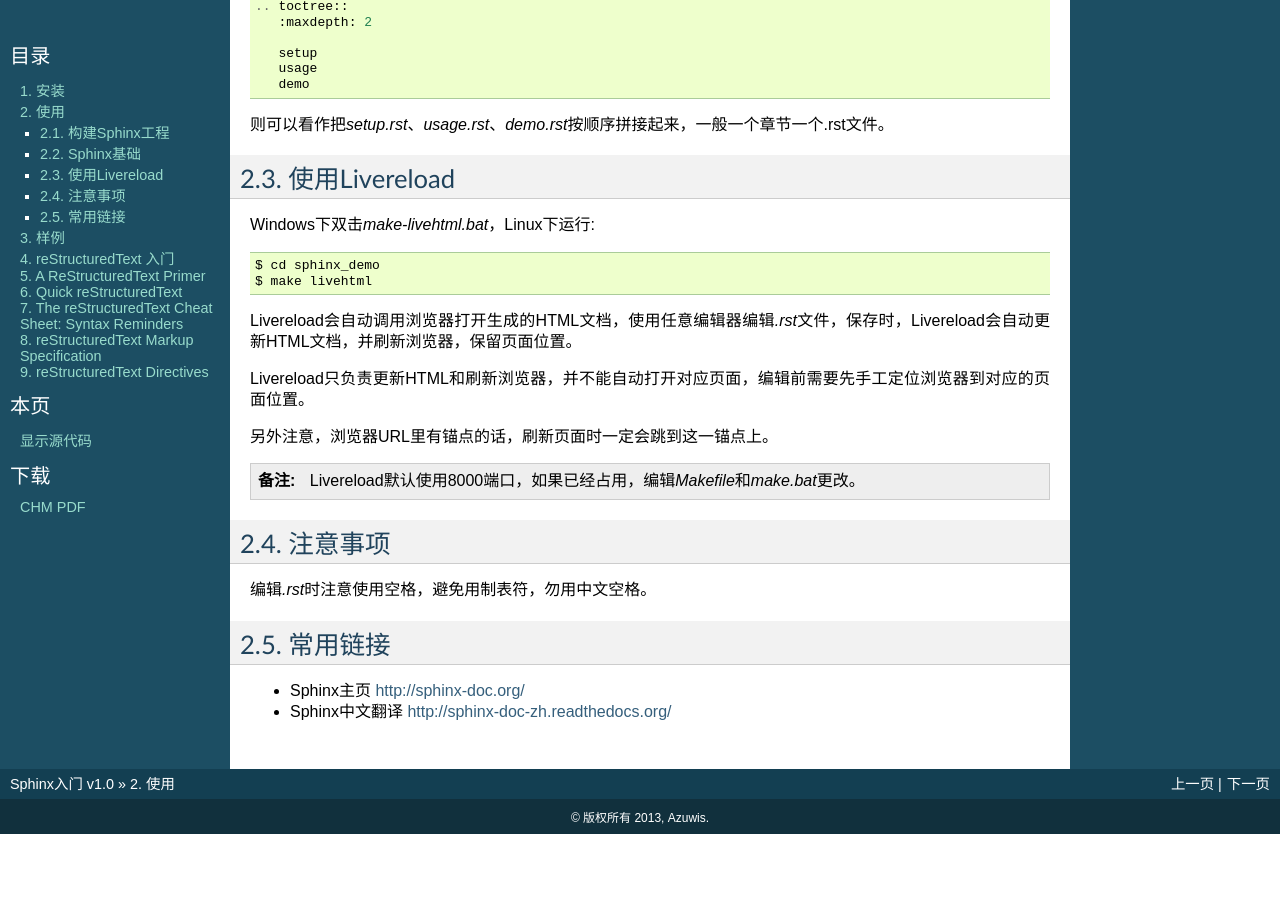
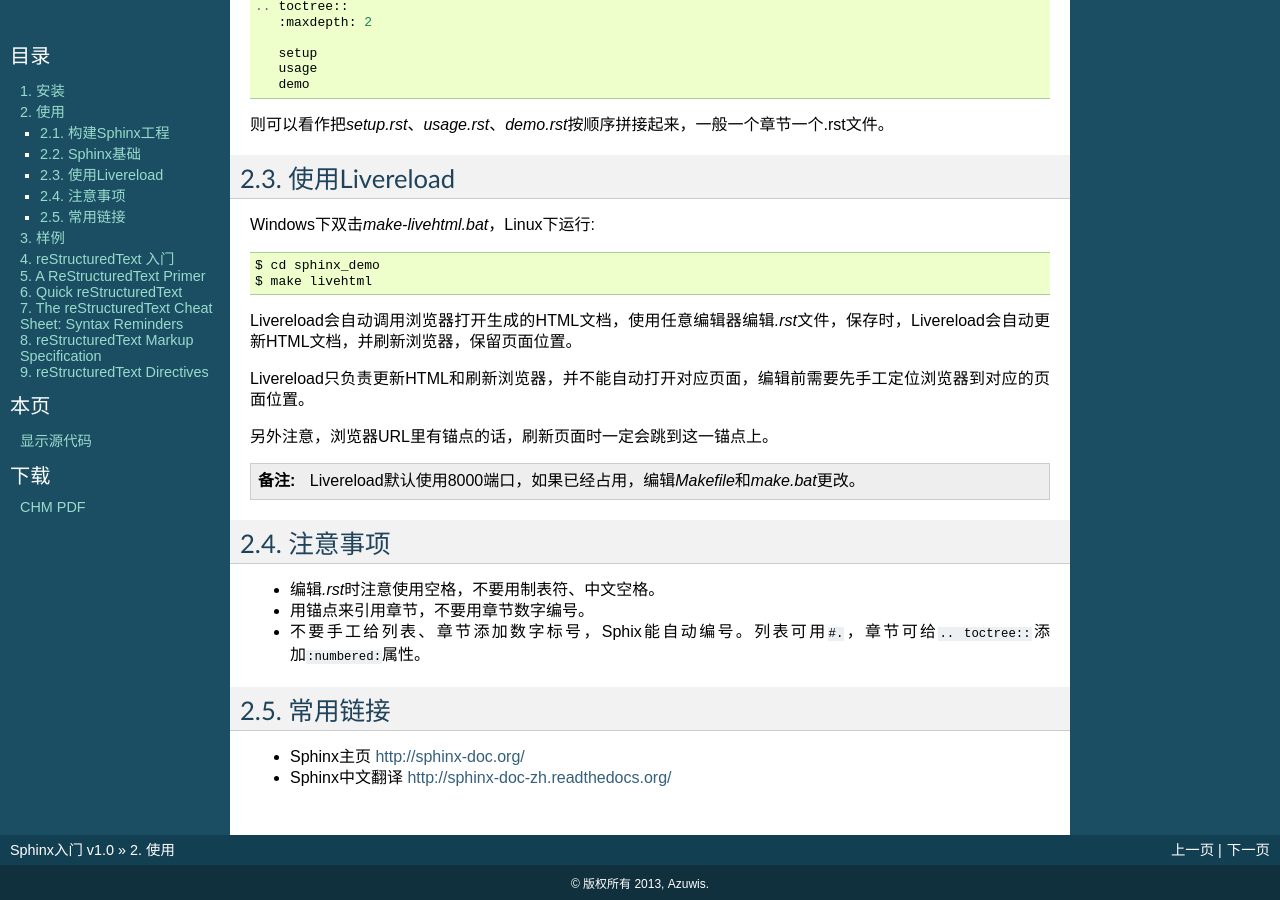
Before and after one commit to azuwis/sphinx_demo, a Sphinx documentation site: the page built from source/usage.rst, in a window 1280 px wide and 900 px high, scrolled down 999 px. Built offline with Sphinx 7.4.7, drawn with Linux system fonts in a browser that asks for light colours; before the commit the page ends 1833 px from its top, so only the background shows below that.

Commit message:
more usage notes

```diff
--- a/source/usage.rst
+++ b/source/usage.rst
@@ -77,7 +77,9 @@ Livereload只负责更新HTML和刷新浏览器，并不能自动打开对应页
 注意事项
 --------
 
-编辑\ `.rst`\ 时注意使用空格，避免用制表符，勿用中文空格。
+* 编辑\ `.rst`\ 时注意使用空格，不要用制表符、中文空格。
+* 用锚点来引用章节，不要用章节数字编号。
+* 不要手工给列表、章节添加数字标号，Sphix能自动编号。列表可用\ ``#.``\ ，章节可给\ ``.. toctree::``\ 添加\ ``:numbered:``\ 属性。
 
 常用链接
 --------
```
